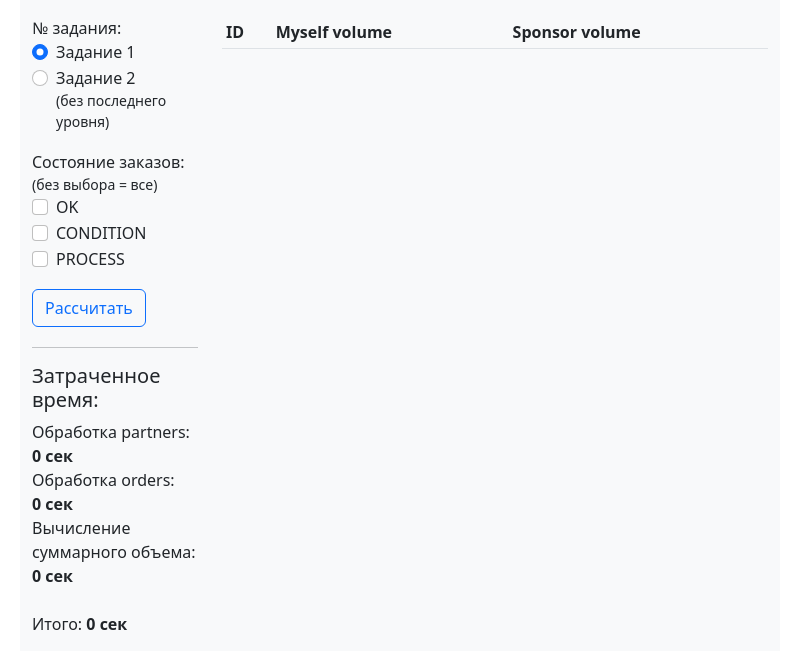
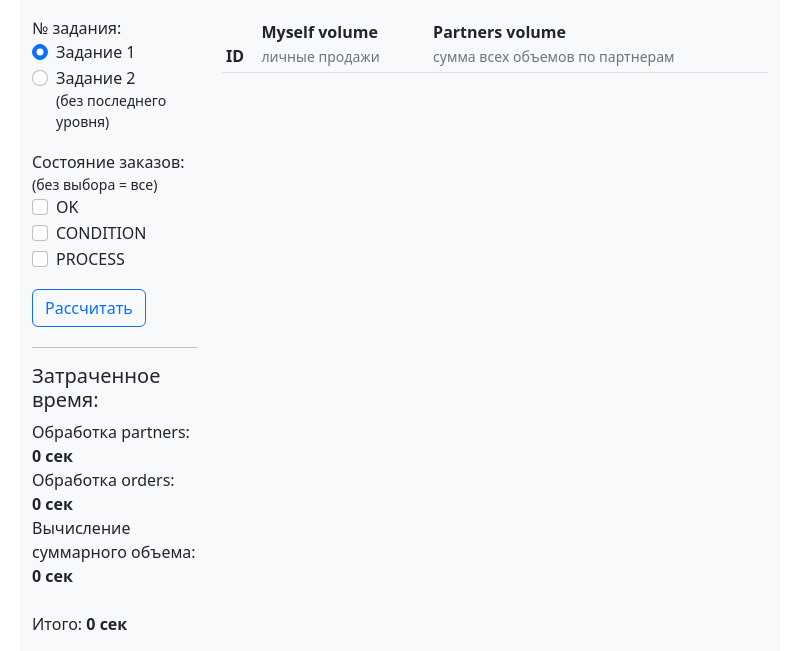
Before and after one commit to axkiss/partners-and-sponsors, a Django app: page / in a window 1280 px wide. Shown: the top 651 px of the page, without its empty margins (240-1039 px from the left). Run offline with Django 4.2, Linux system fonts and the light colour scheme; lists and menus that the app fills with data are empty.

Commit message:
fix: code style

```diff
--- a/green_project/green_app/templates/green_app/index.html
+++ b/green_project/green_app/templates/green_app/index.html
@@ -82,16 +82,16 @@
                     <thead class="sticky-md-top bg-light">
                     <tr>
                         <th scope="col">ID</th>
-                        <th scope="col">Myself volume</th>
-                        <th scope="col">Sponsor volume</th>
+                        <th scope="col">Myself volume<br><span class="small text-muted fw-lighter">личные продажи</span></th>
+                        <th scope="col">Partners volume<br><span class="small text-muted fw-lighter">сумма всех объемов по партнерам</span></th>
                     </tr>
                     </thead>
                     <tbody>
-                    {% for sponsor in sponsors %}
+                    {% for partner in partners %}
                         <tr>
-                            <th scope="row">{{ sponsor.0 }}</th>
-                            <td>{{ sponsor.1.myself }}</td>
-                            <td>{{ sponsor.1.sponsorship|default_if_none:"Нет в prtners.csv" }}</td>
+                            <th scope="row">{{ partner.0 }}</th>
+                            <td>{{ partner.1.myself }}</td>
+                            <td>{{ partner.1.sponsorship|default_if_none:"Нет в prtners.csv" }}</td>
                         </tr>
                     {% endfor %}
                     </tbody>
--- a/green_project/green_app/views.py
+++ b/green_project/green_app/views.py
@@ -57,7 +57,7 @@ class Index(View):
                 'orders_time': round(orders_time, 3),
                 'calculate_volume_time': round(calculate_volume_time, 3),
                 'final_time': round(orders_time + partners_time + calculate_volume_time, 3),
-                'sponsors': partners_volumes_dict.items()
+                'partners': partners_volumes_dict.items()
             }
 
         return render(request, self.template_name, context)
```
